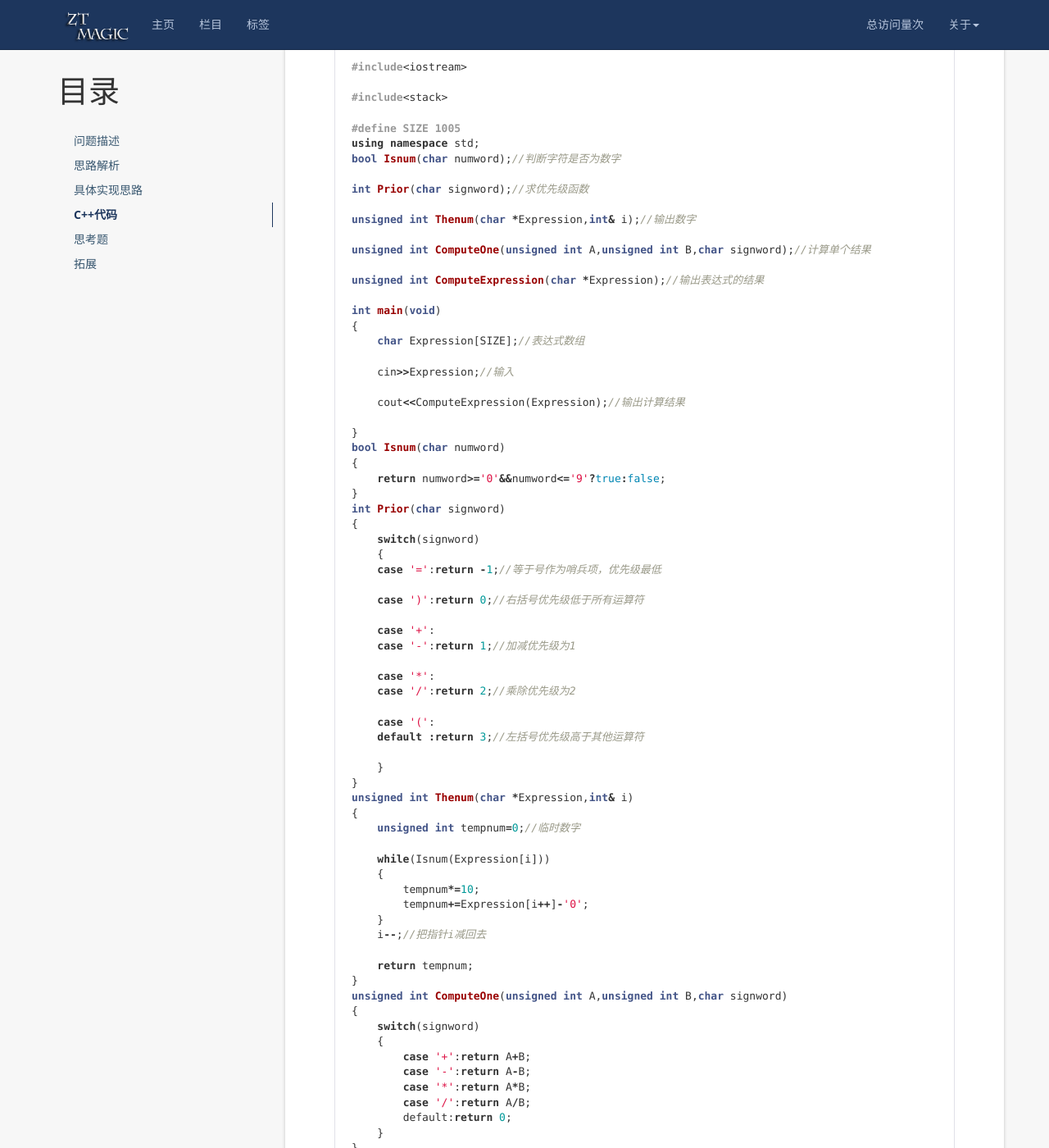
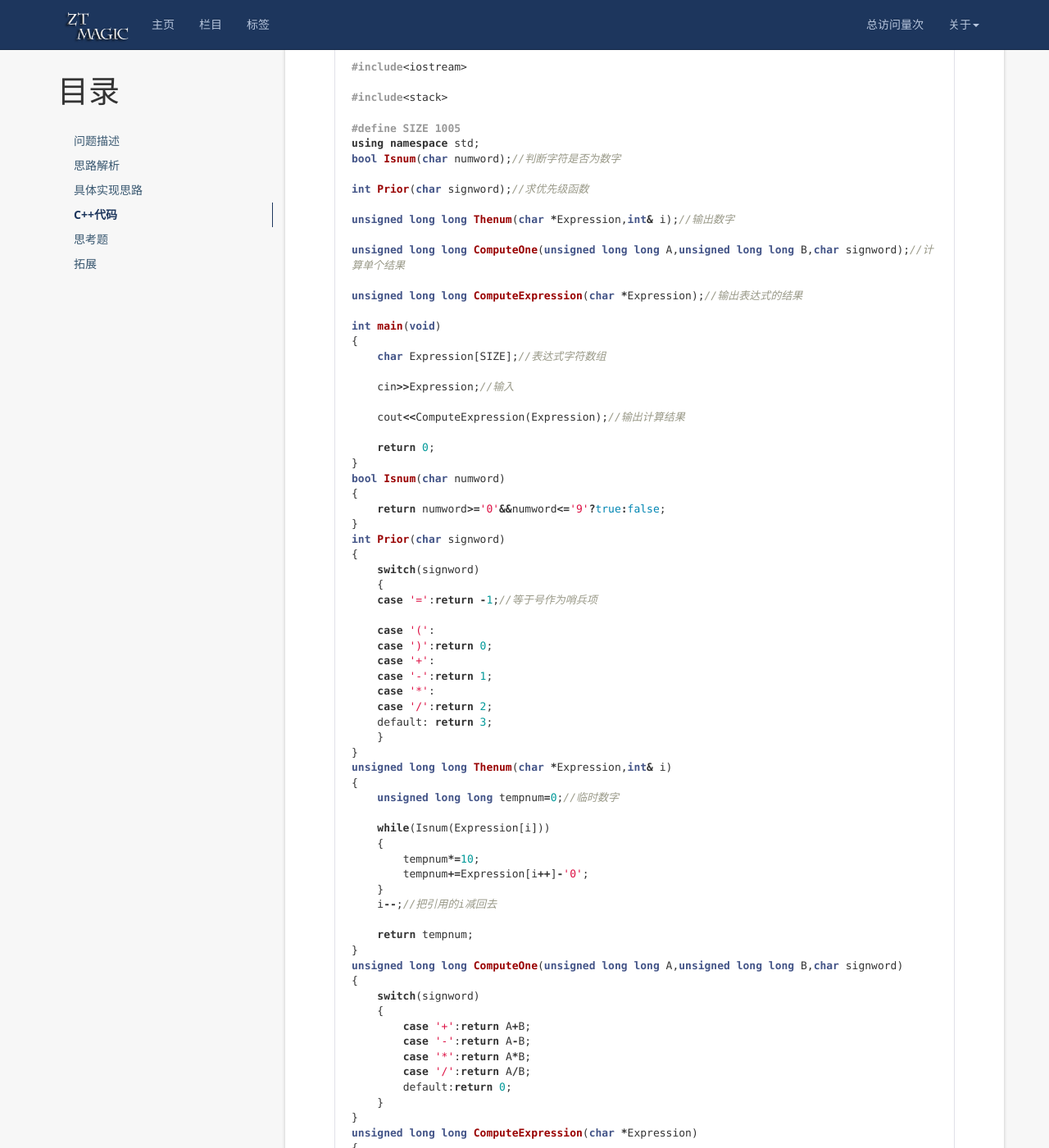
Before and after one commit to ztmail723/ztmail723.github.io, a Jekyll site: the page built from _posts/technology/2019-05-05-Compute-Expression.md, in a window 1280 px wide and 1400 px high, scrolled down 2656 px. Shown: the whole window at 82% size. Built offline with Jekyll 4.4.1, drawn with Linux system fonts in a browser that asks for light colours; nearby versions of some CDN libraries; formulas are drawn with MathJax 3; a script that is not in the unit is left out; comment, search, counter and statistics services are not loaded; some of the changed text lies outside the part shown.

Commit message:
Update 2019-05-05-Compute-Expression.md

```diff
--- a/_posts/technology/2019-05-05-Compute-Expression.md
+++ b/_posts/technology/2019-05-05-Compute-Expression.md
@@ -132,14 +132,15 @@ C++代码
 using namespace std;
 bool Isnum(char numword);//判断字符是否为数字
 int Prior(char signword);//求优先级函数
-unsigned int Thenum(char *Expression,int& i);//输出数字
-unsigned int ComputeOne(unsigned int A,unsigned int B,char signword);//计算单个结果
-unsigned int ComputeExpression(char *Expression);//输出表达式的结果
+unsigned long long Thenum(char *Expression,int& i);//输出数字
+unsigned long long ComputeOne(unsigned long long A,unsigned long long B,char signword);//计算单个结果
+unsigned long long ComputeExpression(char *Expression);//输出表达式的结果
 int main(void)
 {
-    char Expression[SIZE];//表达式数组
+    char Expression[SIZE];//表达式字符数组
     cin>>Expression;//输入
     cout<<ComputeExpression(Expression);//输出计算结果
+    return 0;
 }
 bool Isnum(char numword)
 {
@@ -149,28 +150,28 @@ int Prior(char signword)
 {
     switch(signword)
     {
-    case '=':return -1;//等于号作为哨兵项，优先级最低
-    case ')':return 0;//右括号优先级低于所有运算符
+    case '=':return -1;//等于号作为哨兵项
+    case '(':
+    case ')':return 0;
     case '+':
-    case '-':return 1;//加减优先级为1
+    case '-':return 1;
     case '*':
-    case '/':return 2;//乘除优先级为2
-    case '(':
-    default :return 3;//左括号优先级高于其他运算符
+    case '/':return 2;
+    default: return 3;
     }
 }
-unsigned int Thenum(char *Expression,int& i)
+unsigned long long Thenum(char *Expression,int& i)
 {
-    unsigned int tempnum=0;//临时数字
+    unsigned long long tempnum=0;//临时数字
     while(Isnum(Expression[i]))
     {
         tempnum*=10;
         tempnum+=Expression[i++]-'0';
     }
-    i--;//把指针i减回去
+    i--;//把引用的i减回去
     return tempnum;
 }
-unsigned int ComputeOne(unsigned int A,unsigned int B,char signword)
+unsigned long long ComputeOne(unsigned long long A,unsigned long long B,char signword)
 {
     switch(signword)
     {
@@ -181,20 +182,24 @@ unsigned int ComputeOne(unsigned int A,unsigned int B,char signword)
         default:return 0;
     }
 }
-unsigned int ComputeExpression(char *Expression)
+unsigned long long ComputeExpression(char *Expression)
 {
-    stack<unsigned int> NumStack;//数字栈
+    stack<unsigned long long> NumStack;//数字栈
     stack<char> SignStack;//符号栈
     for(int i=0;Expression[i]!='\0';i++)
     {
         if(Isnum(Expression[i])) NumStack.push(Thenum(Expression,i));
         else
         {
-            for(unsigned int tempB;\
-                !SignStack.empty()&&Prior(SignStack.top())>=Prior(Expression[i]);\
+            for(unsigned long long tempB;\
+                !SignStack.empty()&&Prior(SignStack.top())>=Prior(Expression[i])&&Expression[i]!='(';\
                 SignStack.pop())
             {
-                if(SignStack.top()=='(')continue;//遇到左括号，不运算，弹出进入下一次循环
+                if(SignStack.top()=='(')//遇到左括号，强制弹出
+                {
+                    SignStack.pop();
+                    break;
+                }
                 tempB=NumStack.top();
                 NumStack.pop();
                 NumStack.top()=ComputeOne(NumStack.top(),tempB,SignStack.top());
@@ -204,15 +209,16 @@ unsigned int ComputeExpression(char *Expression)
     }
     return NumStack.top();
 }
+
 {% endhighlight%}
 
 输入样例
 
-    (1+2)*3/2=
+    (5+(2+3)*4-3)=
 
 输出样例
 
-    4
+    22
 
 思考题
 -------------------------------------
```
